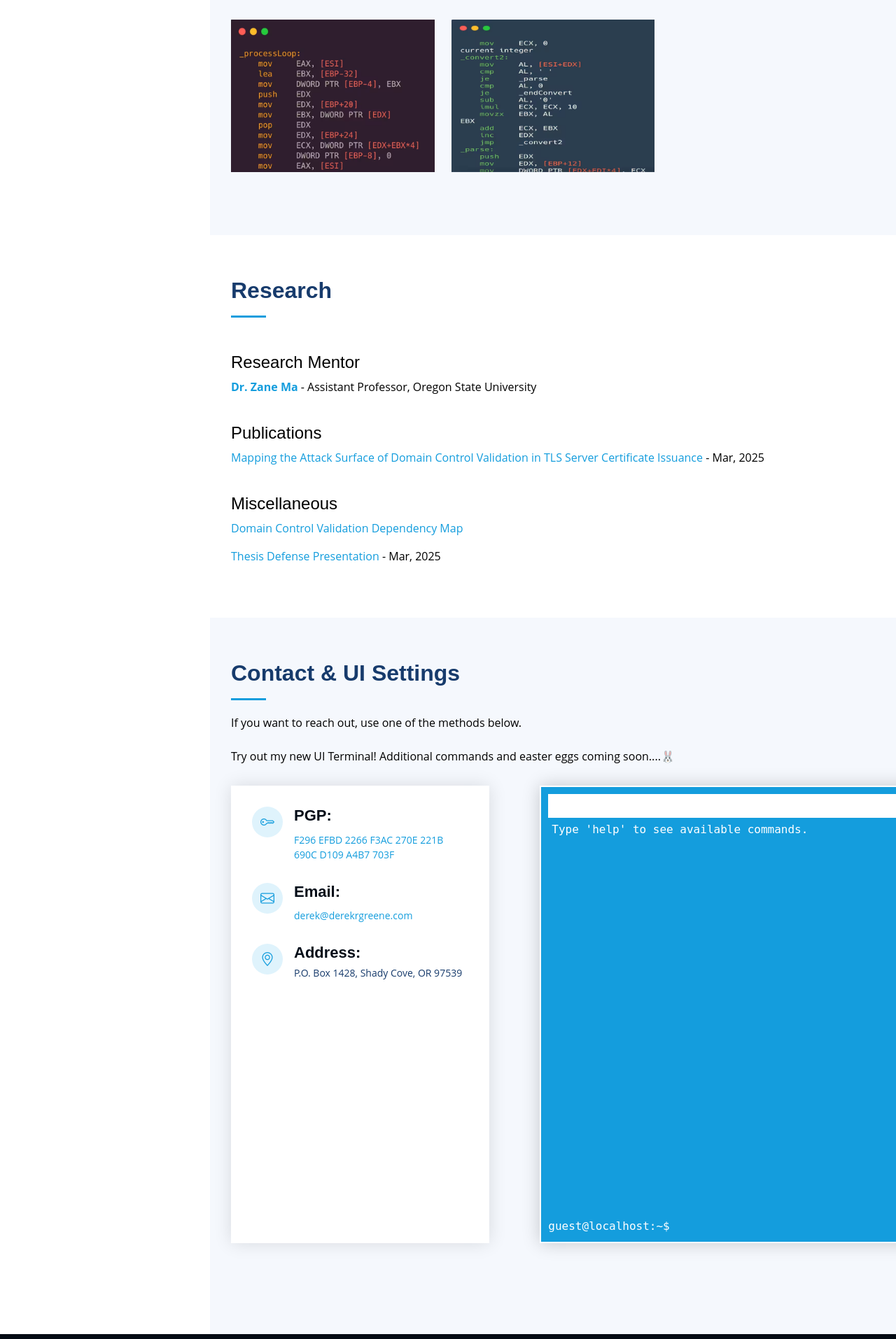
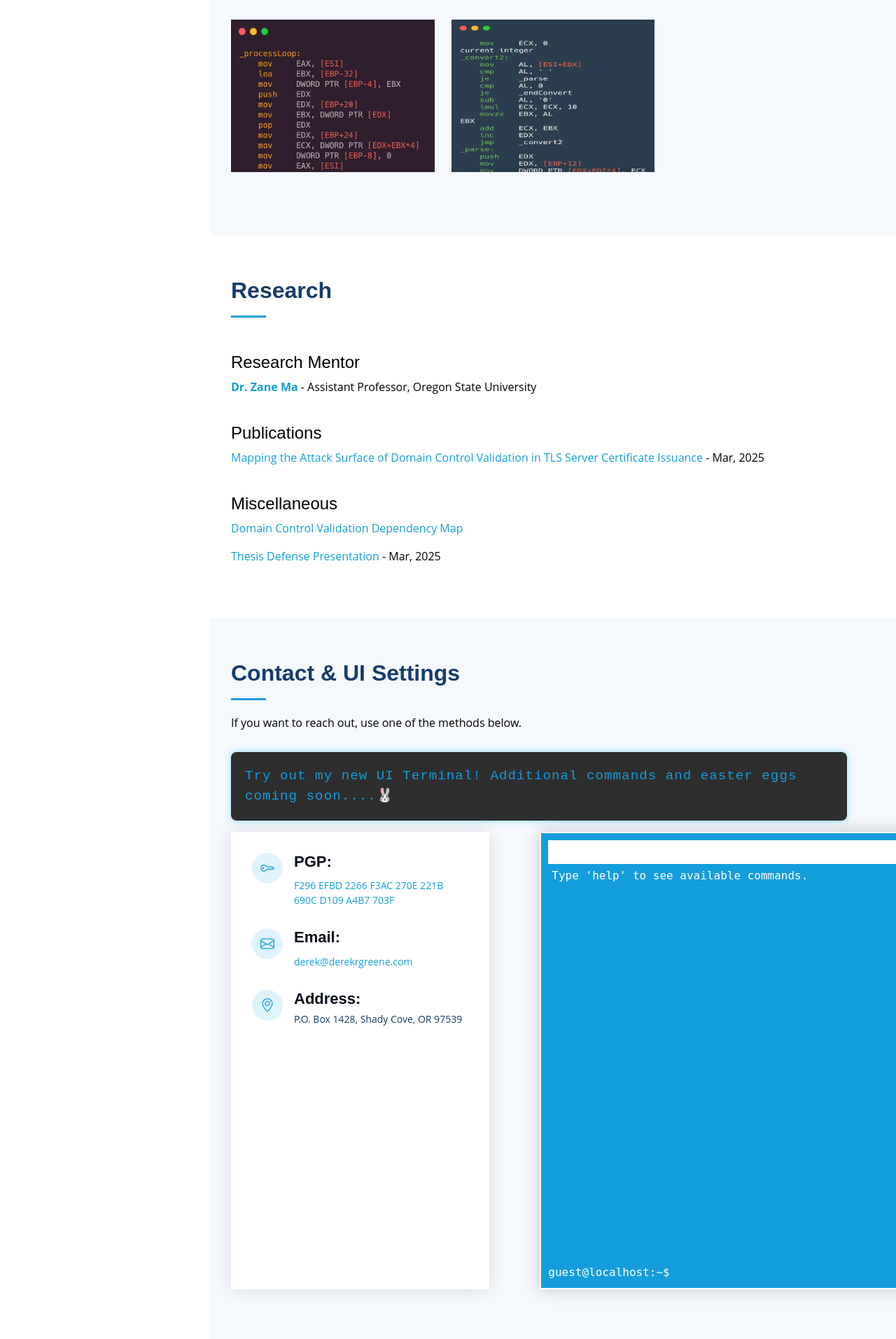
Before and after one commit to derekrgreene/derekrgreene.com, a Flask app: page / in a window 1280 px wide. Shown: the part 4586-6500 px from the top of the page at 70% size. Run offline with Flask 3, Linux system fonts and the light colour scheme; some libraries are stand-ins or nearby versions; grey boxes are pictures that could not be loaded.

Commit message:
Updated Contact Section

```diff
--- a/static/assets/css/style.css
+++ b/static/assets/css/style.css
@@ -1275,3 +1275,63 @@ section {
 [data-name="BMC-Widget"] {
   position: fixed !important;
 }
+
+.arrow-container {
+  position: relative;
+  display: inline-block;
+  text-align: left;
+
+}
+
+.cool-terminal-message {
+  font-family: 'Courier New', Courier, monospace;
+  background-color: #2e2e2e;
+  color: #149ddd;
+  padding: 20px;
+  border-radius: 8px;
+  box-shadow: 0 0 10px rgba(24, 196, 248, 0.5);
+  width: fit-content;
+  font-size: 1.2em;
+  letter-spacing: 1px;
+  position: relative;
+  z-index: 1;
+  margin-right: 40px;
+}
+
+.arrow {
+  position: absolute;
+  top: 6px;
+  width: 30px;
+  height: 30px;
+  border-top: 3px solid #149ddd;
+  border-right: 3px solid #149ddd;
+  transform: rotate(45deg);
+  right: 30%;
+}
+
+@keyframes arrow-animation {
+  0% {
+    top: 50%;
+    left: 100%;
+    transform: rotate(25deg);
+  }
+  25% {
+    top: 100%;
+    left: 100%;
+    transform: rotate(25deg);
+  }
+  75% {
+    top: 100%;
+    left: 95%;
+    transform: rotate(205deg);
+  }
+  100% {
+    top: 100%;
+    left: 95%;
+    transform: rotate(205deg);
+  }
+}
+
+.arrow-container:hover .arrow {
+  animation: arrow-animation 2s ease-in-out 1 forwards;
+}
--- a/templates/index.html
+++ b/templates/index.html
@@ -410,9 +410,13 @@
 
     <div class="section-title">
       <h2>Contact &amp; UI Settings</h2>
-      <p>If you want to reach out, use one of the methods below.</P><br>
-      <p>Try out my new UI Terminal! Additional commands and easter eggs coming soon....🐰</p>
+      <p>If you want to reach out, use one of the methods below.</P>
     </div>
+    <div class="arrow-container">
+      <p class="cool-terminal-message">Try out my new UI Terminal! Additional commands and easter eggs coming soon....🐰</p>
+      <div class="arrow"></div>
+    </div>
+
 
     <div class="row" data-aos="fade-in">
       <div class="col-lg-5 d-flex align-items-stretch">
```
